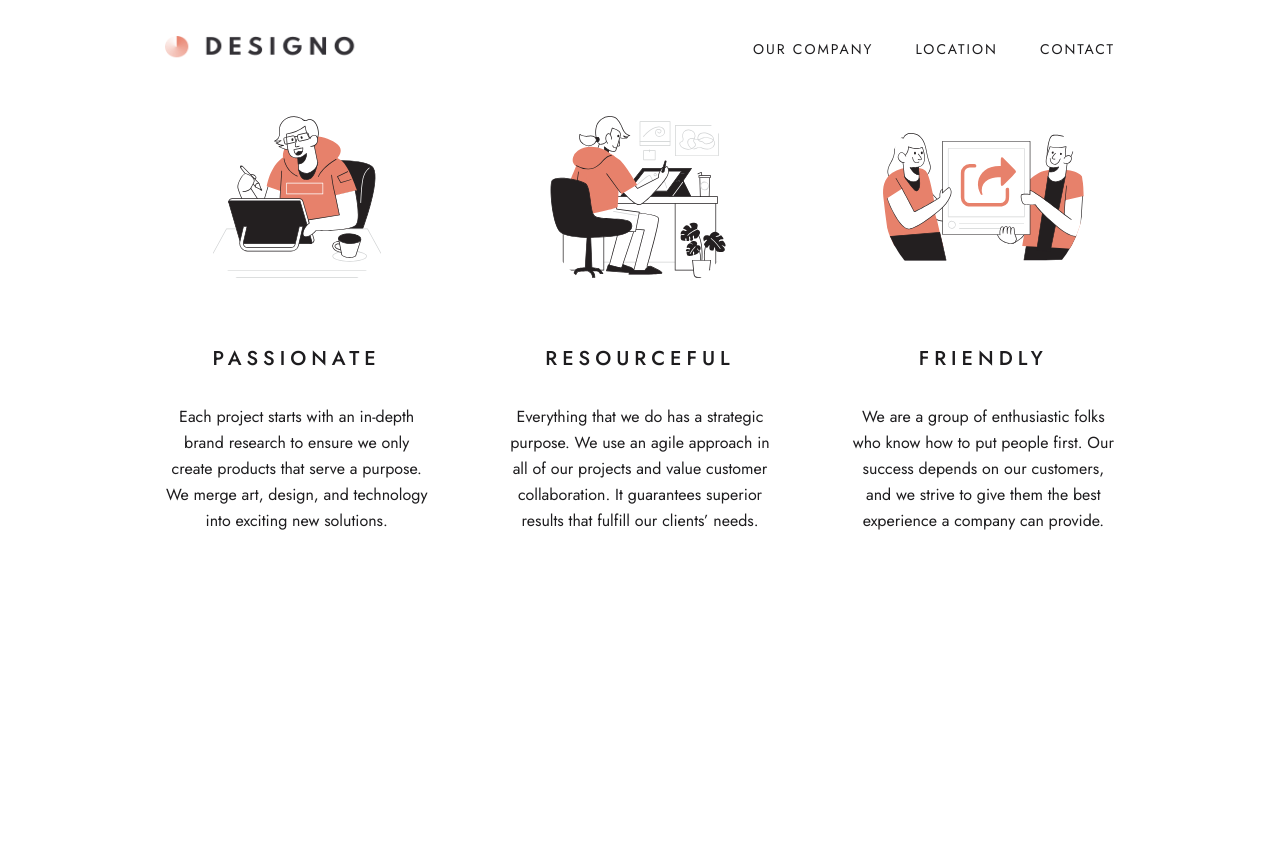
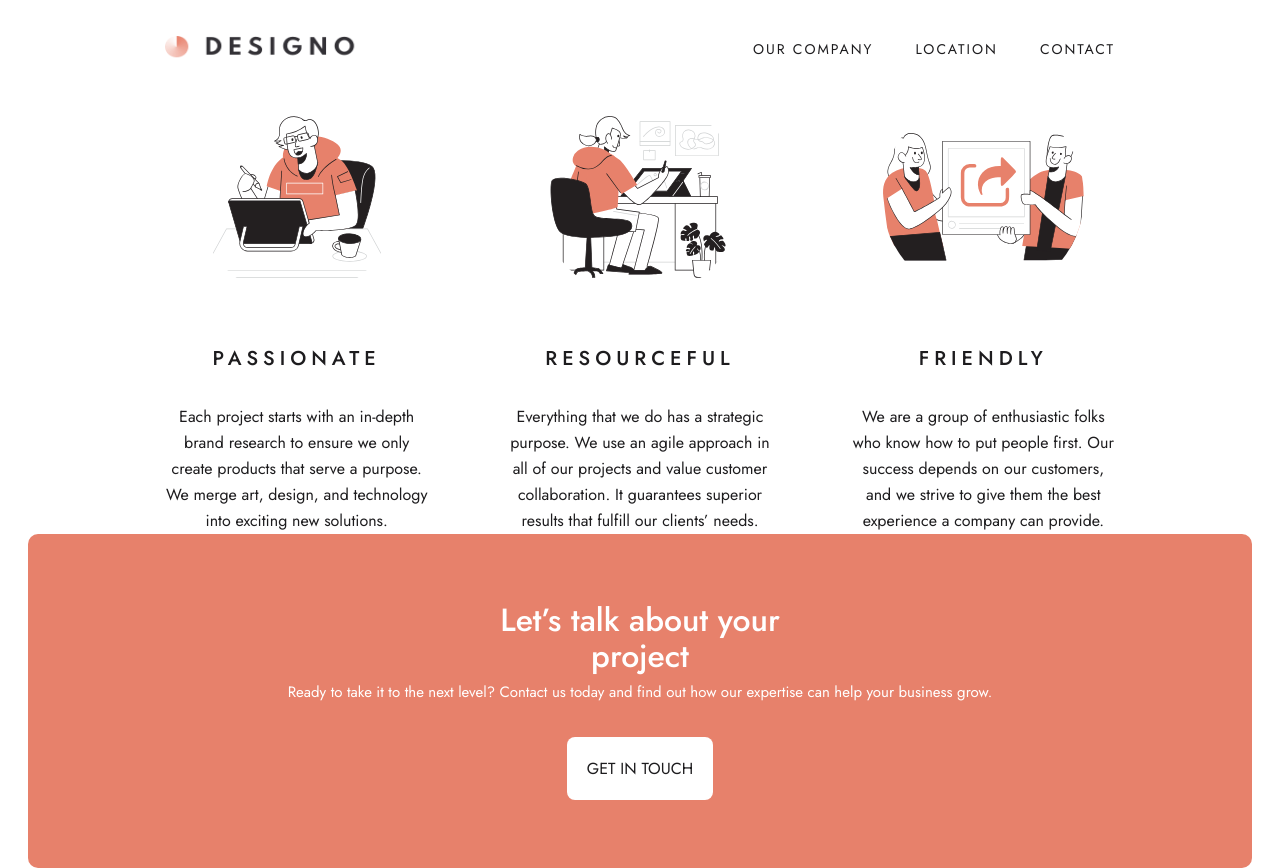
Before and after one commit to KingJosephI/designo-multipage, a React (Vite) app: page / in a window 1280 px wide. Before the commit the page ends 800 px from the top, so only its background shows below. Built offline with nearby package versions, Linux system fonts and the light colour scheme.

Commit message:
feat: create the letstalk section

```diff
--- a/src/common/Card/Card.scss
+++ b/src/common/Card/Card.scss
@@ -43,7 +43,5 @@
     &__title {
       padding-block-start: 0;
     }
-
-    // gap: rem(48);
   }
 }
--- a/src/common/Layout/Layout.tsx
+++ b/src/common/Layout/Layout.tsx
@@ -2,7 +2,7 @@ import Footer from './Footer/Footer';
 import Header from './Header/Header';
 
 interface ILayout {
-  children?: JSX.Element;
+  children?: JSX.Element | undefined;
 }
 
 const Layout: React.FC<ILayout> = ({ children }: ILayout) => {
--- /dev/null
+++ b/src/common/LetsTalkSection/LetsTalkSection.scss
@@ -0,0 +1,40 @@
+@use '../../styles/' as *;
+
+.lets-talk-section {
+  margin-inline: rem(28);
+  padding: rem(68) rem(25);
+  text-align: center;
+  background-color: $peach;
+  color: $white;
+  border-radius: rem(10);
+
+  &__title {
+    font-size: rem(32);
+    line-height: rem(36);
+    font-weight: 500;
+    padding-block-end: rem(6);
+    width: rem(300);
+    text-align: center;
+    margin: 0 auto;
+  }
+
+  &__description {
+    font-size: rem(15);
+    line-height: rem(25);
+  }
+
+  &__get-in-touch-button {
+    display: inline-block;
+    background-color: $white;
+    text-transform: uppercase;
+    padding: rem(20);
+    border-radius: rem(8);
+    margin-block-start: rem(32);
+    transition: 0.2s;
+
+    &:hover {
+      background-color: $peach-light;
+      color: white;
+    }
+  }
+}
--- /dev/null
+++ b/src/common/LetsTalkSection/LetsTalkSection.tsx
@@ -0,0 +1,23 @@
+import { NavLink } from 'react-router-dom';
+import './LetsTalkSection.scss';
+
+const LetsTalkSection = () => {
+  return (
+    <section className="lets-talk-section">
+      <div>
+        <h2 className="lets-talk-section__title">
+          Let’s talk about your project
+        </h2>
+        <p className="lets-talk-section__description">
+          Ready to take it to the next level? Contact us today and find out how
+          our expertise can help your business grow.
+        </p>
+      </div>
+      <NavLink className="lets-talk-section__get-in-touch-button" to="/contact">
+        Get In Touch
+      </NavLink>
+    </section>
+  );
+};
+
+export default LetsTalkSection;
--- a/src/pages/Homepage/Homepage.tsx
+++ b/src/pages/Homepage/Homepage.tsx
@@ -1,10 +1,12 @@
 import { Layout } from '../../common';
+import LetsTalkSection from '../../common/LetsTalkSection/LetsTalkSection';
 import CardList from './components/CardList/CardList';
 
 const Homepage = () => {
   return (
     <Layout>
       <CardList />
+      <LetsTalkSection />
     </Layout>
   );
 };
```
